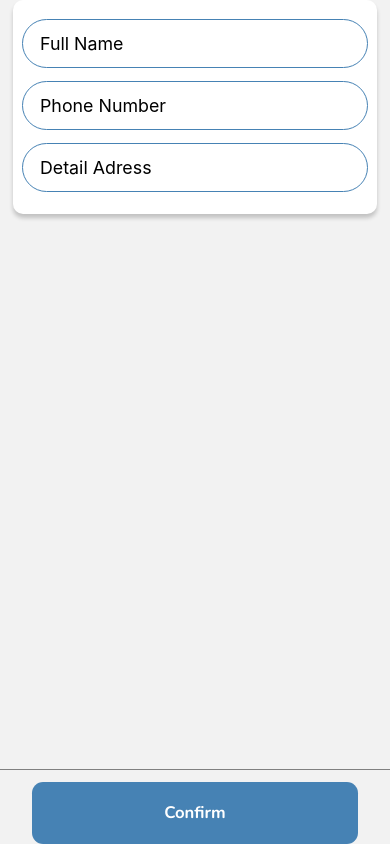
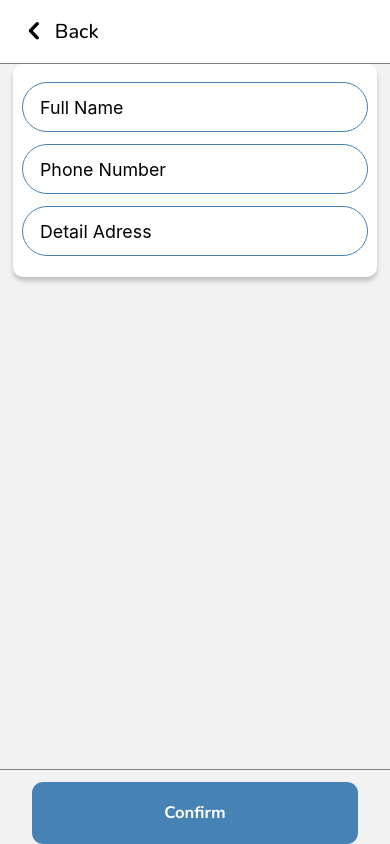
Before and after one commit to Kaifshk1707/Smart-Market, a React Native app: screen /CheckOutScreen in a window 390 px wide. Built offline with nearby package versions, Linux system fonts and the light colour scheme.

Commit message:
Form handling done.

```diff
--- a/package.json
+++ b/package.json
@@ -9,6 +9,7 @@
     "web": "expo start --web"
   },
   "dependencies": {
+    "@hookform/resolvers": "^5.0.1",
     "@react-navigation/bottom-tabs": "^7.3.9",
     "@react-navigation/native": "^7.1.5",
     "@react-navigation/stack": "^7.2.9",
@@ -17,13 +18,15 @@
     "expo-font": "^13.0.4",
     "expo-status-bar": "~2.0.1",
     "react": "18.3.1",
+    "react-hook-form": "^7.55.0",
     "react-native": "0.76.9",
     "react-native-flash-message": "^0.4.2",
     "react-native-gesture-handler": "~2.20.2",
     "react-native-safe-area-context": "4.12.0",
     "react-native-screens": "~4.4.0",
     "react-native-size-matters": "^0.4.2",
-    "react-redux": "^9.2.0"
+    "react-redux": "^9.2.0",
+    "yup": "^1.6.1"
   },
   "devDependencies": {
     "@babel/core": "^7.25.2",
--- /dev/null
+++ b/src/components/inputs/AppTextInputController.tsx
@@ -0,0 +1,61 @@
+import { StyleSheet, Text, View } from "react-native";
+import React from "react";
+import { Control, Controller, FieldValues, Path } from "react-hook-form";
+import AppTextInput from "./AppTextInput";
+import { globalColor } from "../../styles/globalColor";
+import AppText from "../text/AppText";
+import { s, vs } from "react-native-size-matters";
+
+interface AppTextInputControllerProps<T extends FieldValues> {
+  control: Control<T>;
+  name: Path<T>;
+  rules?: object;
+  placeholder: string;
+  secureTextEntry?: boolean;
+  keyboardType: "default" | "email-address" | "numeric";
+}
+
+const AppTextInputController = <T extends FieldValues>({
+  control,
+  name,
+  rules,
+  placeholder,
+  secureTextEntry,
+  keyboardType,
+}: AppTextInputControllerProps<T>) => {
+  return (
+    <Controller
+      control={control}
+      name={name}
+      rules={rules}
+      render={({ field: { onChange, value }, fieldState: { error } }) => (
+        <>
+          <AppTextInput
+            value={value}
+            onChangeText={onChange}
+            placeholder={placeholder}
+            secureTextEntry={secureTextEntry}
+            keyboardType={keyboardType}
+            style={error && styles.errorInput}
+          />
+          {error && <AppText style={styles.textError}>{error.message}</AppText>}
+        </>
+      )}
+    />
+  );
+};
+
+export default AppTextInputController;
+
+const styles = StyleSheet.create({
+  errorInput: {
+    borderColor: globalColor.red,
+  },
+  textError: {
+    color: globalColor.red,
+    fontSize: s(13),
+    textAlign: "center",
+    marginBottom: vs(10),
+    marginTop: vs(-5),
+  },
+});
--- a/src/screens/cart/CartOrderList.tsx
+++ b/src/screens/cart/CartOrderList.tsx
@@ -41,13 +41,13 @@ const CartOrderList: FC<CartItems> = () => {
         }}
       >
         <TouchableOpacity onPress={() => navigation.goBack("Profile")}>
-          <Entypo name="chevron-left" size={33} color={globalColor.black} />
+          <Entypo name="chevron-left" size={30} color={globalColor.black} />
         </TouchableOpacity>
         <AppText
-          variant="bold"
+          variant="medium"
           style={{
             fontSize: s(18),
-            marginLeft: vs(12),
+            marginLeft: vs(4),
             color: globalColor.black,
           }}
         >
--- a/src/screens/cart/CheckOutScreen.tsx
+++ b/src/screens/cart/CheckOutScreen.tsx
@@ -1,4 +1,4 @@
-import { StyleSheet, Text, View } from "react-native";
+import { Alert, StyleSheet, Text, TouchableOpacity, View } from "react-native";
 import React from "react";
 import AppAreaView from "../../components/view/safeAreaView";
 import {
@@ -12,25 +12,90 @@ import AppTextInput from "../../components/inputs/AppTextInput";
 import AppButton from "../../components/buttons/AppButton";
 import { Is_Adnroid, Is_IOS } from "../../constants/constants";
 import { useNavigation } from "@react-navigation/native";
+import AppTextInputController from "../../components/inputs/AppTextInputController";
+import { useForm } from "react-hook-form";
+import * as yup from "yup";
+import { yupResolver } from "@hookform/resolvers/yup";
+import Entypo from "@expo/vector-icons/Entypo";
+
+const Schema = yup.object({
+  fullName: yup
+    .string()
+    .required("Full name is required")
+    .min(3, "Name must be at least 3 characters"),
+  phoneNumber: yup
+    .string()
+    .required("Phone number is required")
+    .matches(/^[0-9]+$/, "Must be at least digits")
+    .min(10, "Phone number must be atleast 10 digits"),
+  detailAdress: yup
+    .string()
+    .required("Details address is required")
+    .min(15, "Please provide a detailed address with at least 15 characters"),
+}).required()
+
+type FormData  = yup.InferType<typeof Schema>
 
 const CheckOutScreen = () => {
   const navigation = useNavigation();
 
+  const { control, handleSubmit } = useForm({
+    resolver: yupResolver(Schema)
+  });
+
+  const saveOrder = (formData: FormData) => {
+    Alert.alert(JSON.stringify(formData))
+    console.log(formData);
+  };
+
   return (
     <AppAreaView>
+      <View
+        style={{
+          flexDirection: "row",
+          alignItems: "center",
+          paddingVertical: vs(12),
+          paddingHorizontal: vs(16),
+          backgroundColor: globalColor.white,
+          borderBottomWidth: 0.5,
+          borderBottomColor: globalColor.gray,
+        }}
+      >
+        <TouchableOpacity onPress={() => navigation.goBack("Profile")}>
+          <Entypo name="chevron-left" size={30} color={globalColor.black} />
+        </TouchableOpacity>
+        <AppText
+          variant="medium"
+          style={{
+            fontSize: s(18),
+            marginLeft: vs(4),
+            color: globalColor.black,
+          }}
+        >
+          Back
+        </AppText>
+      </View>
       <View style={{ paddingHorizontal: sharePaddingHorizontalStyle }}>
         <View style={styles.inputContainer}>
-          <AppTextInput placeholder="Full Name" />
-          <AppTextInput placeholder="Phone Number" />
-          <AppTextInput placeholder="Detail Adress" />
+          <AppTextInputController
+            control={control}
+            name={"fullName"}
+            placeholder="Full Name"
+          />
+          <AppTextInputController
+            control={control}
+            name={"phoneNumber"}
+            placeholder="Phone Number"
+          />
+          <AppTextInputController
+            control={control}
+            name={"detailAdress"}
+            placeholder="Detail Adress"
+          />
         </View>
       </View>
       <View style={styles.bottomButton}>
-        <AppButton
-          title="Confirm"
-          // onPress={() => navigation.goBack("Cart")}
-          onPress={() => {}}
-        />
+        <AppButton title="Confirm" onPress={handleSubmit(saveOrder)} />
       </View>
     </AppAreaView>
   );
```
Also changed, not shown: src/SaveWork/Notes.txt (added), 1 other file (tests, documents, lock files or other folders).
